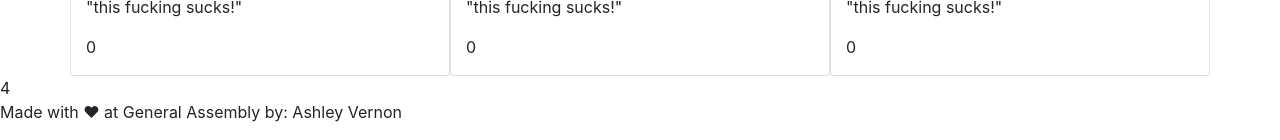
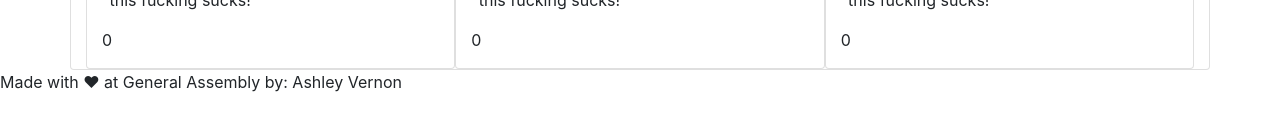
Before and after one commit to ashleyvernon/time-alone, a website: page index.html in a window 1280 px wide. Shown: the part 1153-1293 px from the top of the page. After the commit the page ends 1263 px from the top, so only its background shows below. Drawn offline with nearby package versions, Linux system fonts and the light colour scheme.

Commit message:
added blogshowcontroller to script

```diff
--- a/index.html
+++ b/index.html
@@ -18,22 +18,25 @@
 
 	<script src="scripts/app.js"></script>
 	<script src="scripts/controllers/IndexController.js"></script>
+	<script src="scripts/controllers/BlogShowController.js"></script>
 
     <!-- <script src="scripts/directives/blog.js"></script> -->
 
 	<!-- <script src="angulargrid.js"></script> -->
+	<title>Pictures with Random Thoughts</title>
 
 </head>
 <body>
-	<div ng-view></div>
-		<div>
+	<div class="container">
+		<div class="row">
+			<div class="col-md-12 card">
+				<div ng-view></div>
+			</div>
+		</div>
+	</div>
 
-	{{2+2}}
-
-		</div>
-
-			<footer>
-				<p>Made with <span class="heart">♥︎</span> at General Assembly by: Ashley Vernon</p>
-			</footer>
+	<footer>
+		<p>Made with <span class="heart">♥︎</span> at General Assembly by: Ashley Vernon</p>
+	</footer>
 </body>
 </html>
```
